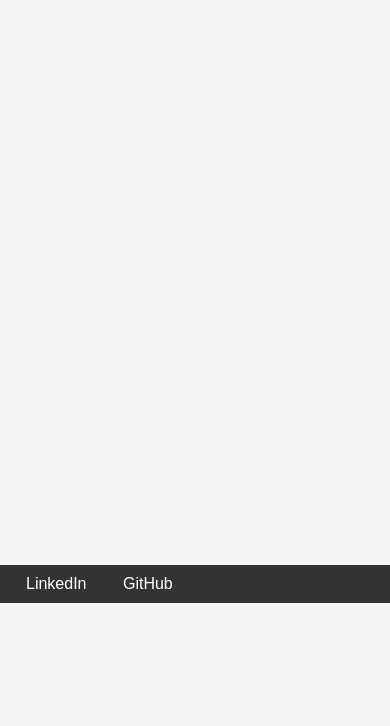
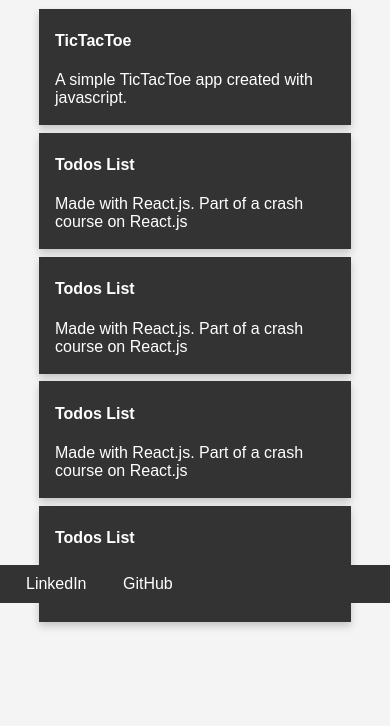
Before and after one commit to lolscourge/portfolio, a plain HTML site: page index.html in a window 390 px wide. Shown: the part 241-967 px from the top of the page. Before the commit the page ends 844 px from the top, so only its background shows below. Drawn offline with Linux system fonts and the light colour scheme.

Commit message:
added cards
Added cards for projects

```diff
--- a/css/style.css
+++ b/css/style.css
@@ -1,13 +1,16 @@
 body {
   background-color: #f4f4f4;
-  padding:0;
-  margin:0;
+  padding: 0;
+  margin: 0;
   font-family: Arial, Helvetica, sans-serif;
+  min-height: 400px;
+  margin-bottom: 100px;
+  clear: both;
 }
 
- ul {
+ul {
   list-style-type: none;
-  margin:0;
+  margin: 0;
   padding: 10px;
   overflow: hidden;
   background-color: #333;
@@ -39,7 +42,58 @@ li a:hover {
   background-color: black;
 }
 
+.text-center {
+  text-align: center;
+}
 
-.text-center {
-  text-align: center
+footer {
+  position: fixed;
+  bottom: 0;
+  width: 100%;
 }
+
+.cardsection {
+  display: flex;
+  align-items: center stretch;
+  justify-content: center;
+  flex-flow: wrap;
+  }
+
+@media only screen and (max-width: 600px){
+  .cardsection {
+    display: flex;
+    flex-direction: column;
+    align-items: center;
+    justify-content: center;
+  }
+}
+
+.card {
+  background-color: #333;
+  color: white;
+  box-shadow: 0 4px 8px 0 rgba(0,0,0,0.2);
+  transition: 0.3s;
+  width: 25%;
+  margin: 1%;
+  vertical-align: bottom;
+}
+
+@media only screen and (max-width: 600px){
+.card {
+  background-color: #333;
+  color: white;
+  box-shadow: 0 4px 8px 0 rgba(0,0,0,0.2);
+  transition: 0.3s;
+  width: 80%;
+  margin: 1%;
+  border: 1%;
+  vertical-align: bottom;
+}
+}
+.card:hover {
+  box-shadow: 0 2px 6px 0 black
+}
+
+.container {
+  padding: 2px 16px;
+}
--- a/index.html
+++ b/index.html
@@ -9,6 +9,9 @@
   </head>
 
   <body onload="myFunction()">
+
+  <!--Navbar-->
+
     <header>
       <nav>
         <ul>
@@ -20,6 +23,9 @@
         </ul>
       </nav>
     </header>
+
+    <!--Heading-->
+
     <section class="text-center">
       <h1>my<span id="randomcolor"> &lt;code&gt;</span> portfolio</h1>
 
@@ -28,18 +34,55 @@
         about HTML, CSS and javascript. This webpage was his first project.
       </p>
     </section>
+    <hr />
+    <section class="text-center">
+      <h1>projects</h1>
+    </section>
 
-    <footer
-      style="
-        position: fixed;
-        left: 0;
-        bottom: 0;
-        width: 100%;
-        background-color: red;
-        color: white;
-        text-align: center;
-      "
-    >
+    <!--Projects Cards-->
+
+    <div class="cardsection">
+
+      <div class="card">
+        <div class="container">
+          <h4><b>TicTacToe</b></h4>
+          <p>A simple TicTacToe app created with javascript.</p>
+        </div>
+      </div>
+
+      <div class="card">
+        <div class="container">
+          <h4><b>Todos List</b></h4>
+          <p>Made with React.js. Part of a crash course on React.js</p>
+        </div>
+      </div>
+
+      <div class="card">
+        <div class="container">
+          <h4><b>Todos List</b></h4>
+          <p>Made with React.js. Part of a crash course on React.js</p>
+        </div>
+      </div>
+
+      <div class="card">
+        <div class="container">
+          <h4><b>Todos List</b></h4>
+          <p>Made with React.js. Part of a crash course on React.js</p>
+        </div>
+      </div>
+
+      <div class="card">
+        <div class="container">
+          <h4><b>Todos List</b></h4>
+          <p>Made with React.js. Part of a crash course on React.js</p>
+        </div>
+      </div>
+
+    </div>
+
+    <!--Page Footer-->
+
+    <footer>
       <ul>
         <li>
           <a href="index.html">LinkedIn</a>
@@ -47,5 +90,6 @@
         </li>
       </ul>
     </footer>
+
   </body>
 </html>
```
Also changed, not shown: js/colorchange.js (+8 -12 lines).
